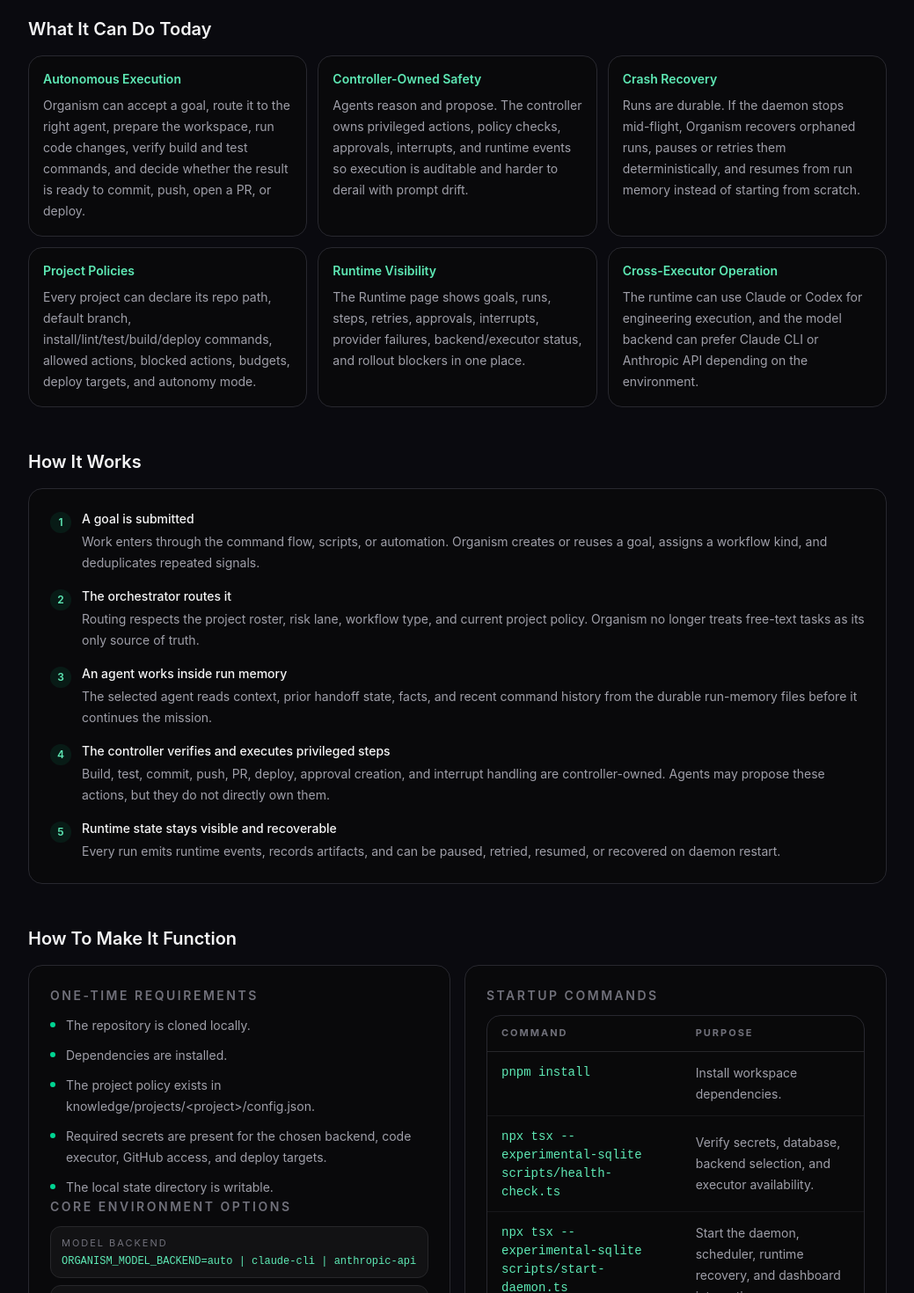
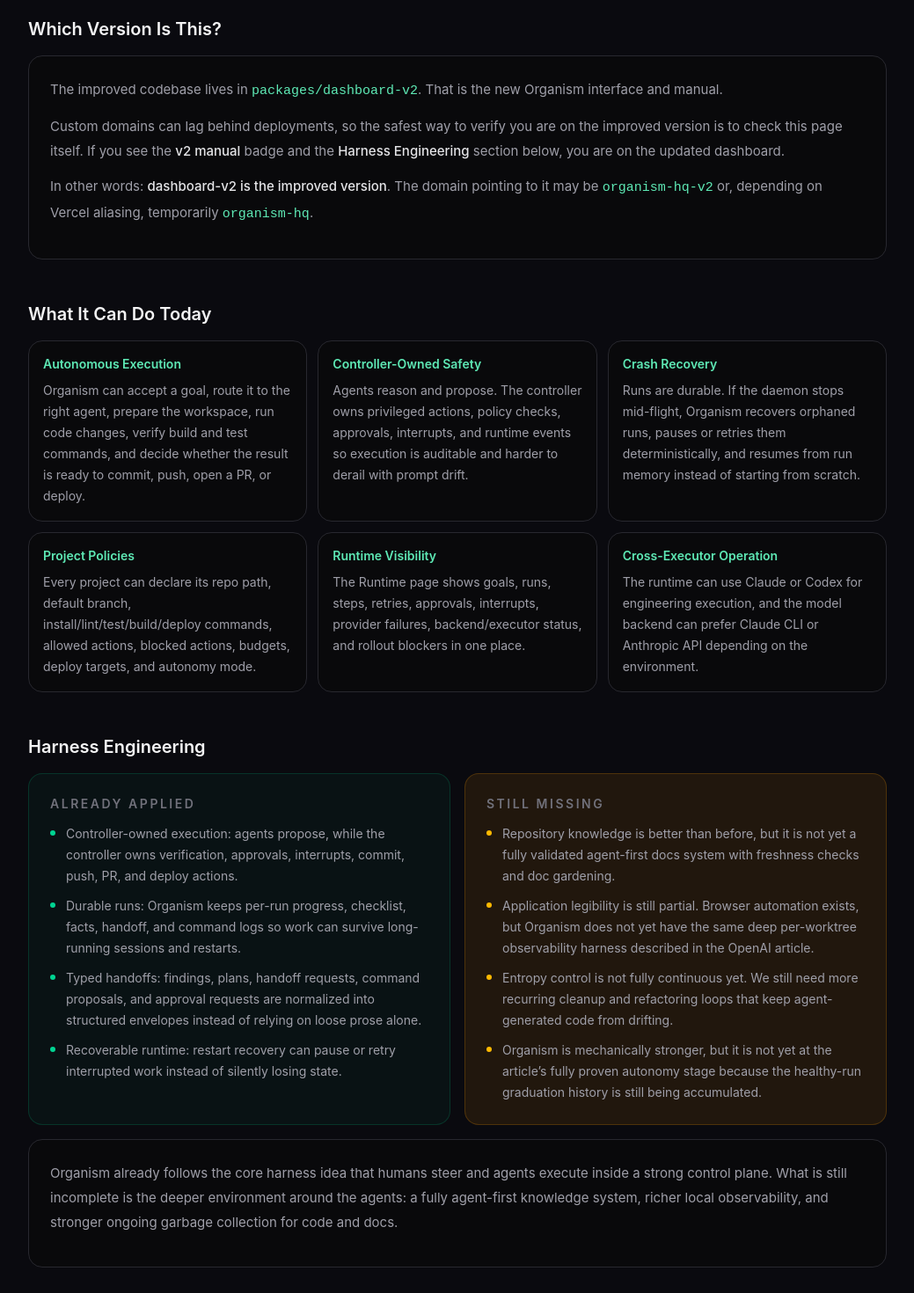
Before and after one commit to rafaelvonhellmann/Organism, a Next.js app in the folder packages/dashboard-v2/: page /guide in a window 1280 px wide. Shown: the part 860-2330 px from the top of the page at 88% size, without its empty margins (232-1271 px from the left). Built offline with nearby package versions, Linux system fonts and the light colour scheme; no server answers.

Commit message:
[agent] clarify v2 guide and harness status

```diff
--- a/packages/dashboard-v2/src/app/guide/page.tsx
+++ b/packages/dashboard-v2/src/app/guide/page.tsx
@@ -72,6 +72,20 @@
   'The website is an operator cockpit, not the full brain. The daemon must be running locally for the dashboard to reflect real work.',
 ];
 
+const HARNESS_APPLIED = [
+  'Controller-owned execution: agents propose, while the controller owns verification, approvals, interrupts, commit, push, PR, and deploy actions.',
+  'Durable runs: Organism keeps per-run progress, checklist, facts, handoff, and command logs so work can survive long-running sessions and restarts.',
+  'Typed handoffs: findings, plans, handoff requests, command proposals, and approval requests are normalized into structured envelopes instead of relying on loose prose alone.',
+  'Recoverable runtime: restart recovery can pause or retry interrupted work instead of silently losing state.',
+];
+
+const HARNESS_GAPS = [
+  'Repository knowledge is better than before, but it is not yet a fully validated agent-first docs system with freshness checks and doc gardening.',
+  'Application legibility is still partial. Browser automation exists, but Organism does not yet have the same deep per-worktree observability harness described in the OpenAI article.',
+  'Entropy control is not fully continuous yet. We still need more recurring cleanup and refactoring loops that keep agent-generated code from drifting.',
+  'Organism is mechanically stronger, but it is not yet at the article’s fully proven autonomy stage because the healthy-run graduation history is still being accumulated.',
+];
+
 export default function GuidePage() {
   return (
     <div className="max-w-5xl mx-auto px-4 md:px-6 py-8 md:py-12">
@@ -114,6 +128,20 @@
         </P>
       </Section>
 
+      <Section title="Which Version Is This?">
+        <div className="rounded-2xl border border-edge bg-zinc-950/80 p-5 md:p-6 space-y-4">
+          <P>
+            The improved codebase lives in <code className="text-emerald-300">packages/dashboard-v2</code>. That is the new Organism interface and manual.
+          </P>
+          <P>
+            Custom domains can lag behind deployments, so the safest way to verify you are on the improved version is to check this page itself. If you see the <span className="text-zinc-200 font-medium">v2 manual</span> badge and the <span className="text-zinc-200 font-medium">Harness Engineering</span> section below, you are on the updated dashboard.
+          </P>
+          <P>
+            In other words: <span className="text-zinc-200 font-medium">dashboard-v2 is the improved version</span>. The domain pointing to it may be <code className="text-emerald-300">organism-hq-v2</code> or, depending on Vercel aliasing, temporarily <code className="text-emerald-300">organism-hq</code>.
+          </P>
+        </div>
+      </Section>
+
       <Section title="What It Can Do Today">
         <div className="grid grid-cols-1 md:grid-cols-2 xl:grid-cols-3 gap-3">
           {CAPABILITY_CARDS.map((card) => (
@@ -121,6 +149,24 @@
               {card.body}
             </Concept>
           ))}
+        </div>
+      </Section>
+
+      <Section title="Harness Engineering">
+        <div className="grid grid-cols-1 xl:grid-cols-2 gap-4">
+          <div className="rounded-2xl border border-emerald-500/20 bg-emerald-500/5 p-5 md:p-6">
+            <Subheading>Already Applied</Subheading>
+            <Checklist items={HARNESS_APPLIED} />
+          </div>
+          <div className="rounded-2xl border border-amber-500/20 bg-amber-500/10 p-5 md:p-6">
+            <Subheading>Still Missing</Subheading>
+            <Checklist items={HARNESS_GAPS} tone="amber" />
+          </div>
+        </div>
+        <div className="mt-4 rounded-2xl border border-edge bg-zinc-950/80 p-5 md:p-6">
+          <P>
+            Organism already follows the core harness idea that humans steer and agents execute inside a strong control plane. What is still incomplete is the deeper environment around the agents: a fully agent-first knowledge system, richer local observability, and stronger ongoing garbage collection for code and docs.
+          </P>
         </div>
       </Section>
 
```
